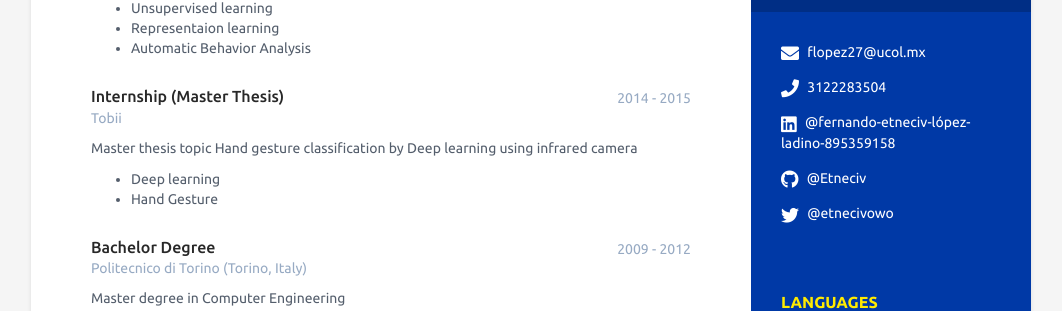
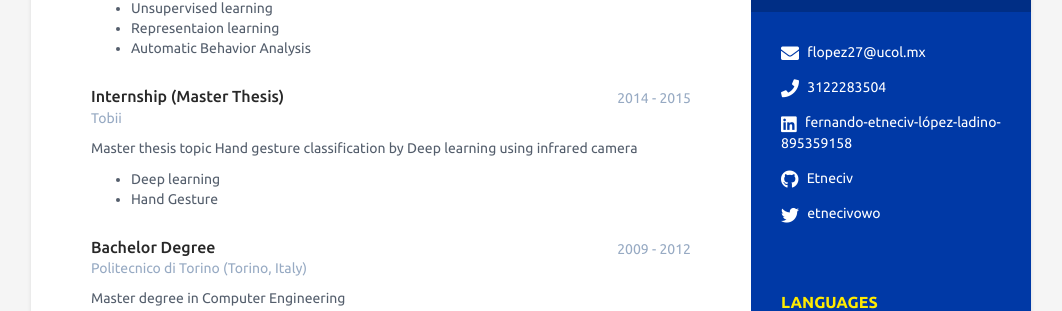
Before and after one commit to BC-MAY-21-RN/scorecard-Etneciv, a Jekyll site: the page built from index.html, in a window 1280 px wide. Shown: the part 444-755 px from the top of the page, without its empty margins (109-1171 px from the left). Built offline with Jekyll 4.4.1, drawn with Linux system fonts in a browser that asks for light colours.

```diff
--- a/_data/data.yml
+++ b/_data/data.yml
@@ -15,11 +15,11 @@ sidebar:
   email: flopez27@ucol.mx
   phone: 3122283504
   website: # No agregar http://
-  linkedin: "@fernando-etneciv-lópez-ladino-895359158"
-  github: "@Etneciv"
+  linkedin: "fernando-etneciv-lópez-ladino-895359158"
+  github: "Etneciv"
   gitlab:
   bitbucket:
-  twitter: "@etnecivowo"
+  twitter: "etnecivowo"
   stack-overflow: # Number/Username, e.g. 123456/alandoe
   codewars:
   goodreads: # Number-Username, e.g. 123456-alandoe
```
